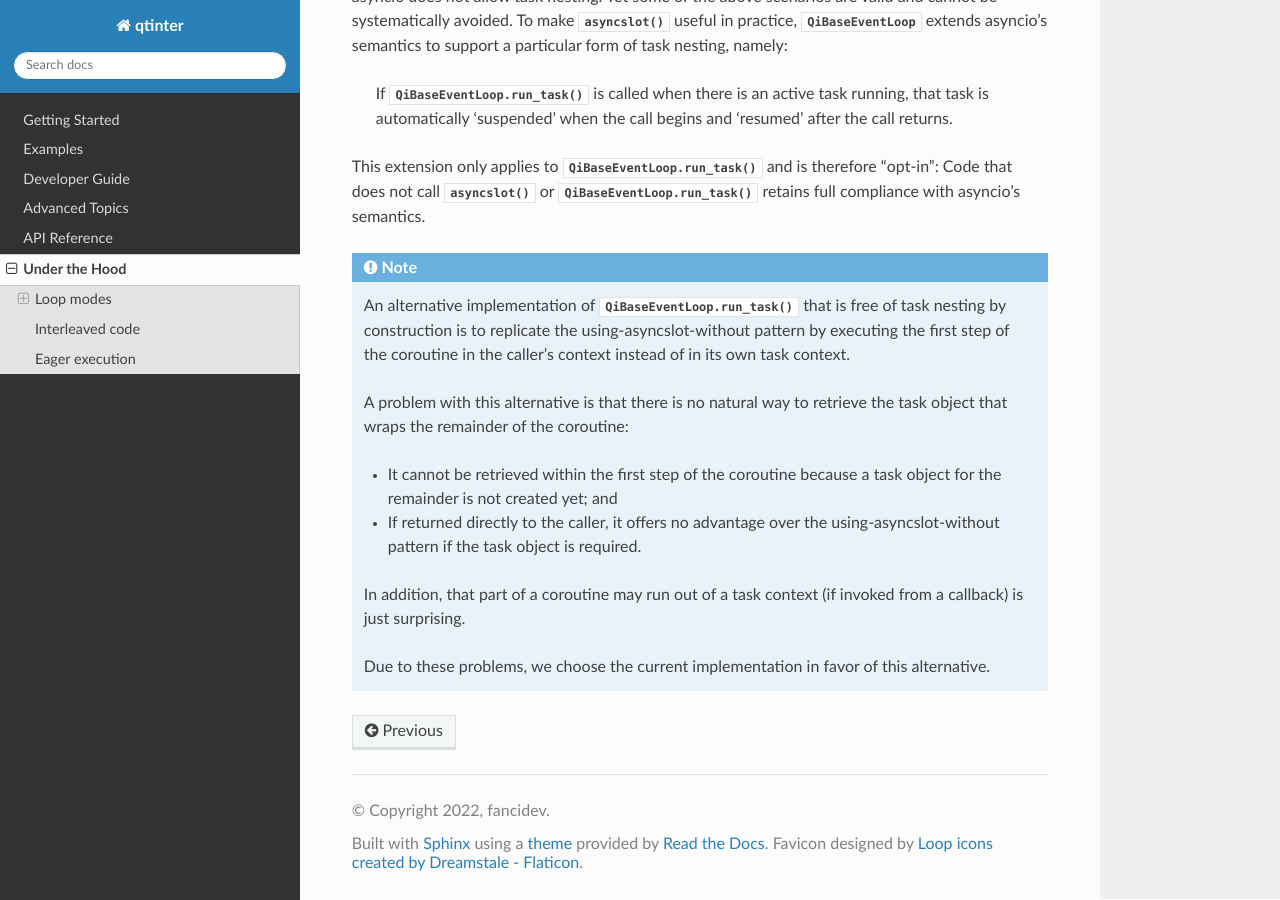
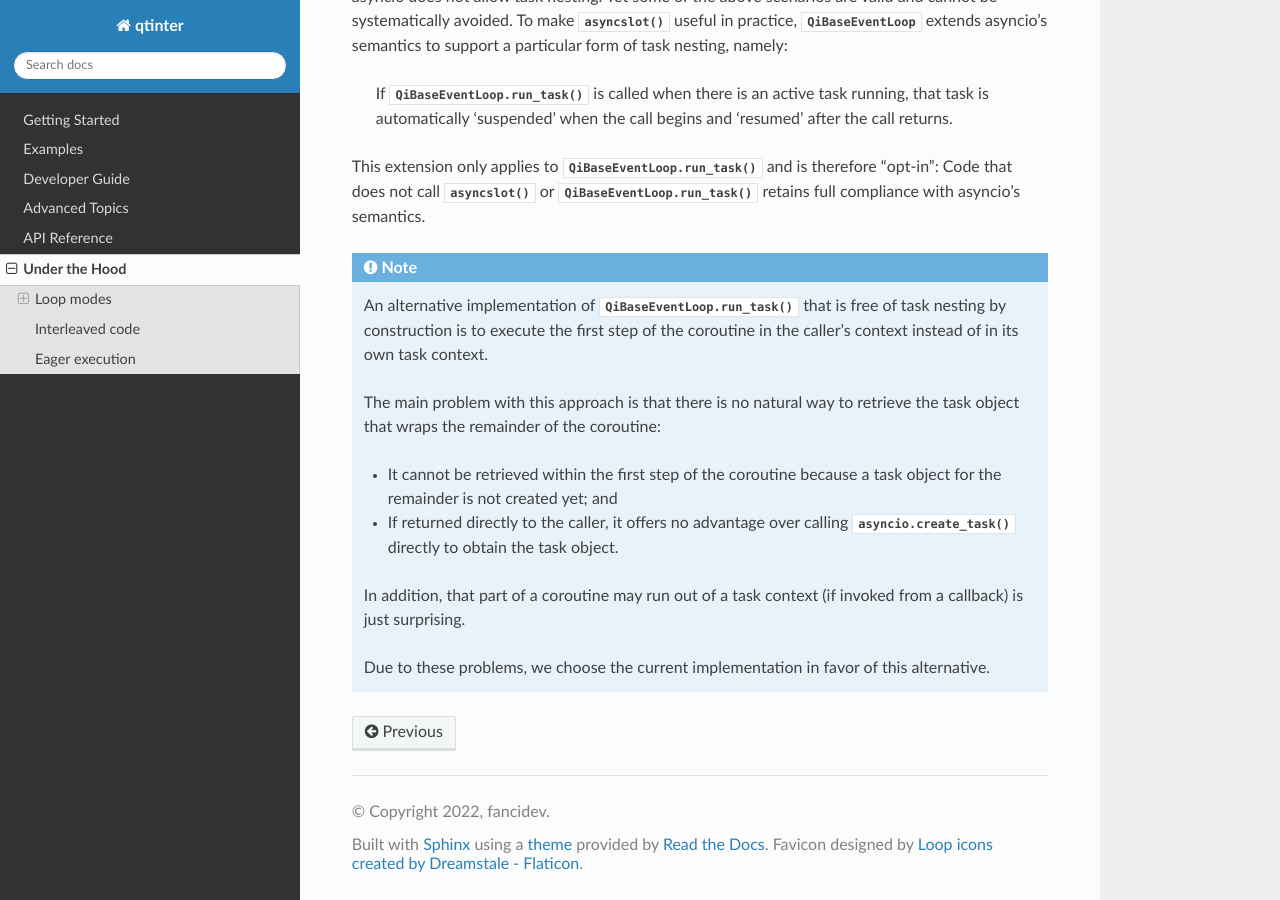
Before and after one commit to fancidev/qtinter, a Sphinx documentation site: the page built from docs/internals.rst, in a window 1280 px wide and 900 px high, scrolled down 2963 px. Built offline with Sphinx 7.4.7 and the Read the Docs theme 2.0.0, drawn with Linux system fonts in a browser that asks for light colours; the version number could not be read and is left out.

Commit message:
Update docs.

```diff
--- a/docs/index.rst
+++ b/docs/index.rst
@@ -13,9 +13,9 @@ for Python, allowing you to use one from the other seamlessly.
   from Qt and vice versa.  **No refactoring** of your existing codebase
   is required.
 
-* *Reliable*: :mod:`qtinter` runs on top of a Qt event loop and passes
+* *Reliable*: :mod:`qtinter` features **100% code coverage** and passes
   the **entire asyncio test suite**.  Rest assured that your favorite
-  asyncio or Qt component **will work**.
+  asyncio or Qt component will work.
 
 Read on for detailed documentation on :mod:`qtinter`.
 
--- a/docs/internals.rst
+++ b/docs/internals.rst
@@ -172,12 +172,11 @@ semantics.
 .. note::
 
    An alternative implementation of :meth:`QiBaseEventLoop.run_task`
-   that is free of task nesting by construction is to replicate the
-   :ref:`using-asyncslot-without` pattern by executing the first step
-   of the coroutine in the caller's context instead of in its own task
-   context.
+   that is free of task nesting by construction is to execute the
+   first step of the coroutine in the caller's context instead of
+   in its own task context.
 
-   A problem with this alternative is that there is no natural
+   The main problem with this approach is that there is no natural
    way to retrieve the task object that wraps the remainder of the
    coroutine:
 
@@ -185,8 +184,8 @@ semantics.
      because a task object for the remainder is not created yet; and
 
    - If returned directly to the caller, it offers no advantage
-     over the :ref:`using-asyncslot-without` pattern if the task
-     object is required.
+     over calling :func:`asyncio.create_task` directly to obtain
+     the task object.
 
    In addition, that part of a coroutine may run out of a task context
    (if invoked from a callback) is just surprising.
```
